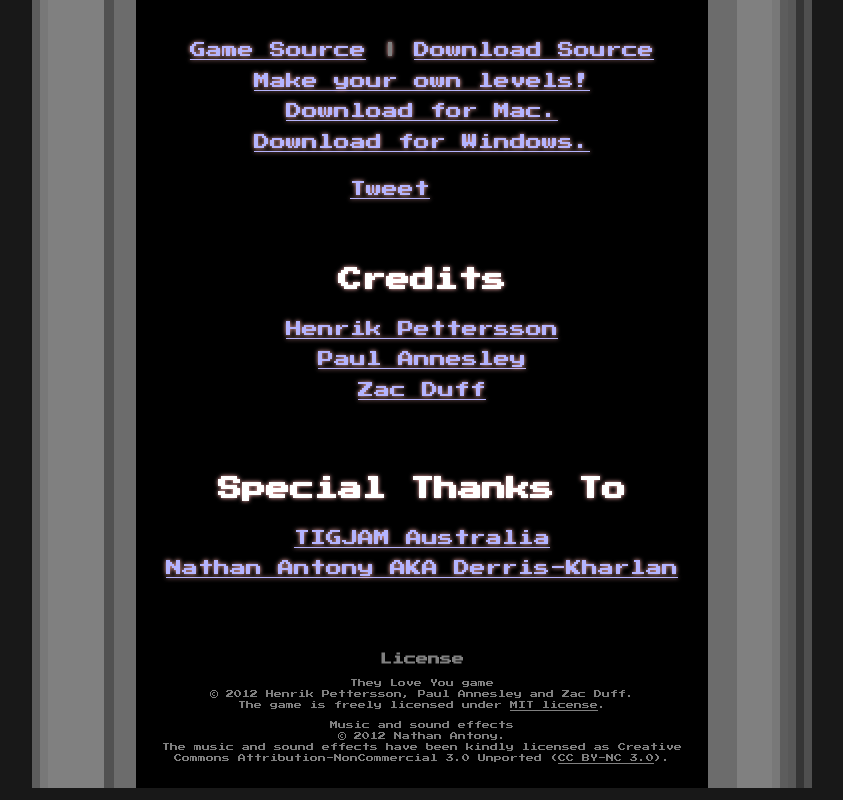
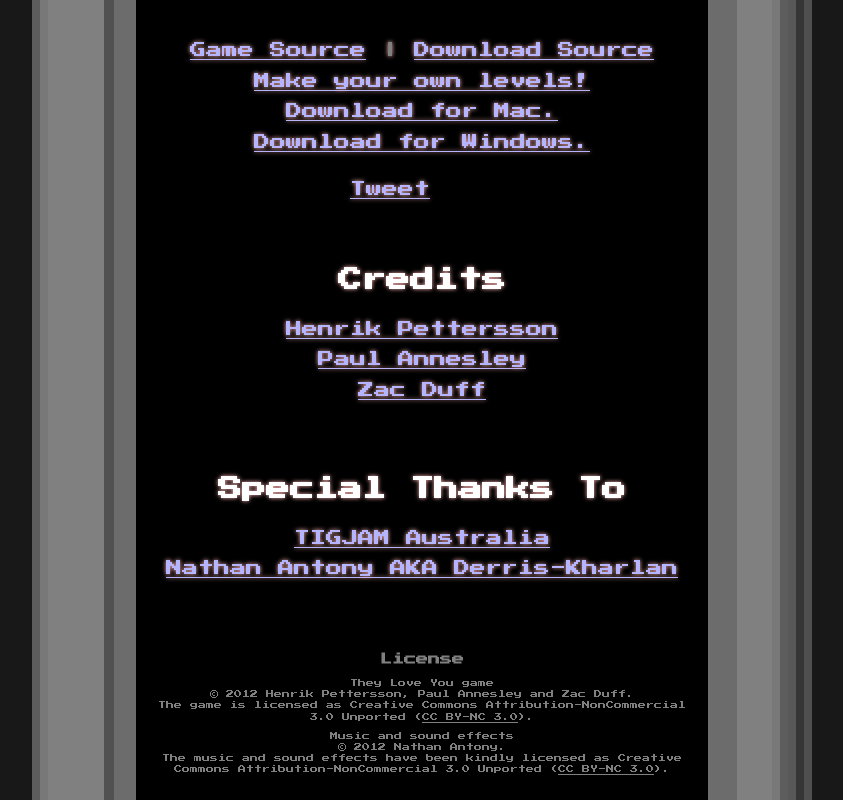
Before and after one commit to pda/they_love_you-web, a plain HTML site: page index.html in a window 1280 px wide. Shown: the part 847-1647 px from the top of the page, without its empty margins (218-1061 px from the left). Drawn offline with Linux system fonts and the light colour scheme; grey boxes are pictures that could not be loaded.

Commit message:
License corrected from MIT -> CC BY-NC 3.0

```diff
--- a/index.html
+++ b/index.html
@@ -69,8 +69,9 @@
         <p>
           They Love You game<br/>
           © 2012 <span class="name">Henrik Pettersson</span>, <span class="name">Paul Annesley</span> and <span class="name">Zac Duff</span>.<br/>
-          The game is freely licensed under
-          <a href="http://en.wikipedia.org/wiki/MIT_License">MIT license</a>.
+          The game is licensed as
+          Creative Commons Attribution-NonCommercial 3.0 Unported
+          (<a href="http://creativecommons.org/licenses/by-nc/3.0/">CC BY-NC 3.0</a>).
         </p>
 
         <p>
```
